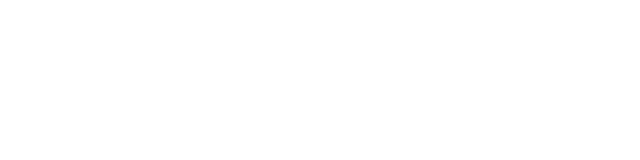
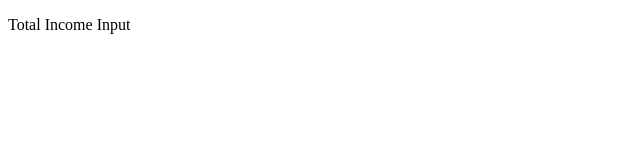
Before and after one commit to CardHeroAU/SuperCalculator, a React (Create React App) app: page /step/1 in a window 1280 px wide. Shown: the top 160 px of the page, without its empty margins (0-640 px from the left). Built offline with nearby package versions, Linux system fonts and the light colour scheme.

Commit message:
Added dummy pages

```diff
--- a/src/App.tsx
+++ b/src/App.tsx
@@ -1,9 +1,11 @@
 import React from 'react';
 import { BrowserRouter, Switch, Route } from 'react-router-dom';
-import { ResultPage } from './pages/ResultPage';
+import { Result } from './pages/Result';
 import { SuperCalculatorProvider } from './hooks';
 import { useSacrificeRate } from './hooks/useSacrificeRate';
 import { useTotalIncome } from './hooks/useTotalIncome';
+import { Welcome } from './pages/Welcome';
+import { TotalIncomeInput } from './pages/TotalIncomeInput';
 
 const minimumIncome = 30000;
 const gap = 10000;
@@ -27,10 +29,13 @@ const App = () => {
       <BrowserRouter>
         <Switch>
           <Route exact path="/">
-            <p>Welcome</p>
+            <Welcome />
+          </Route>
+          <Route exact path="/step/1">
+            <TotalIncomeInput />
           </Route>
           <Route exact path="/result">
-            <ResultPage
+            <Result
               updateSacrificeRate={(newSacrificeRate) => updateSacrificeRate(newSacrificeRate)}
               updateTotalIncome={(newTotalIncome) => updateTotalIncome(newTotalIncome)}
             />
--- a/src/pages/ResultPage/index.tsx
+++ b/src/pages/Result/index.tsx
@@ -4,7 +4,7 @@ import { SuperInput, SuperInputProp } from '../../components/SuperInput';
 import { SummaryTable } from '../../components/SummaryTable';
 import { FAQs } from '../../components/faq';
 
-export const ResultPage = ({
+export const Result = ({
   updateTotalIncome,
   updateSacrificeRate,
 }: SuperInputProp) => (
--- /dev/null
+++ b/src/pages/TotalIncomeInput/index.tsx
@@ -0,0 +1,3 @@
+import React from 'react';
+
+export const TotalIncomeInput = () => <p>Total Income Input</p>;
--- /dev/null
+++ b/src/pages/Welcome/index.tsx
@@ -0,0 +1,3 @@
+import React from 'react';
+
+export const Welcome = () => <p>Welcome</p>;
```
